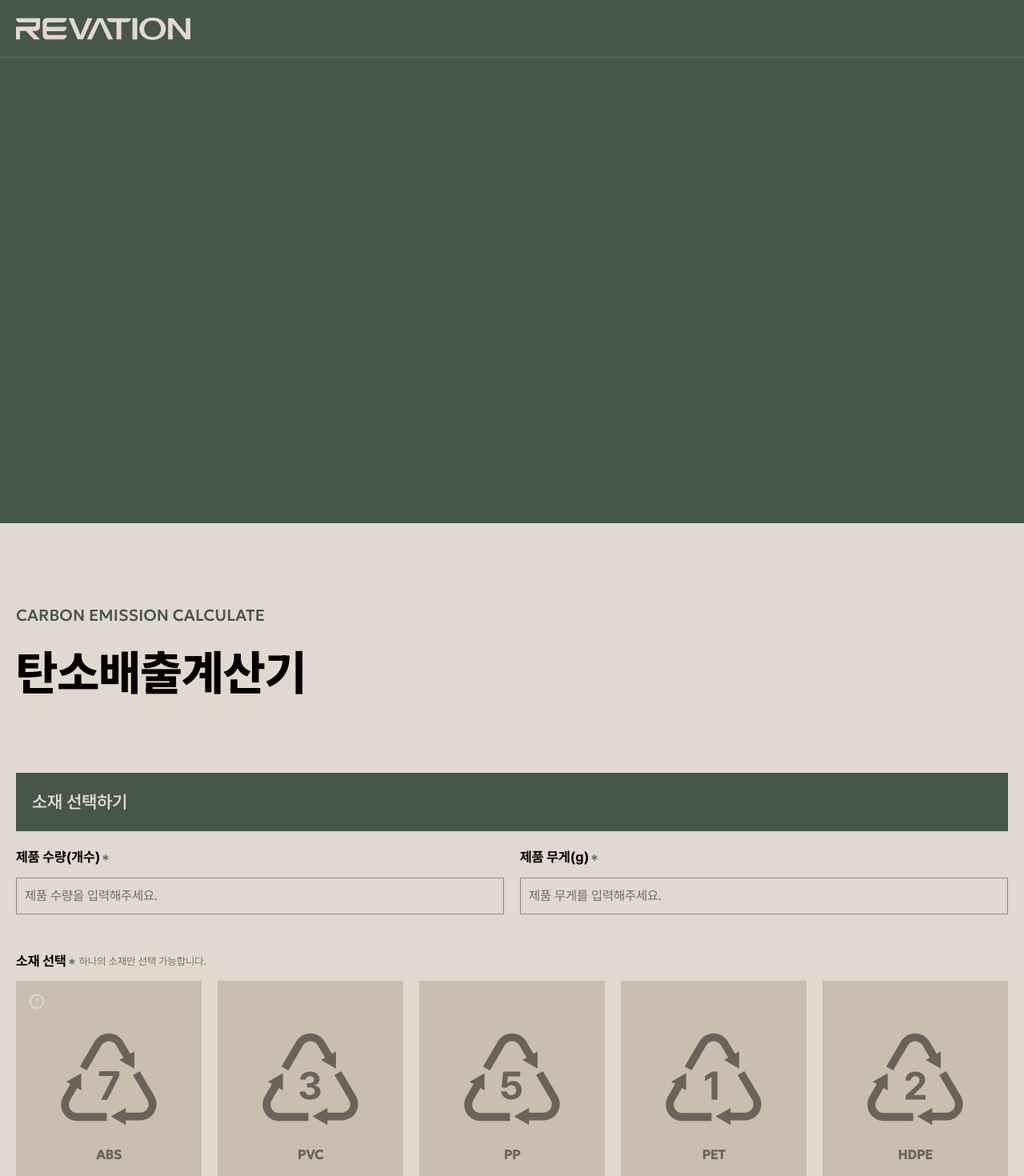
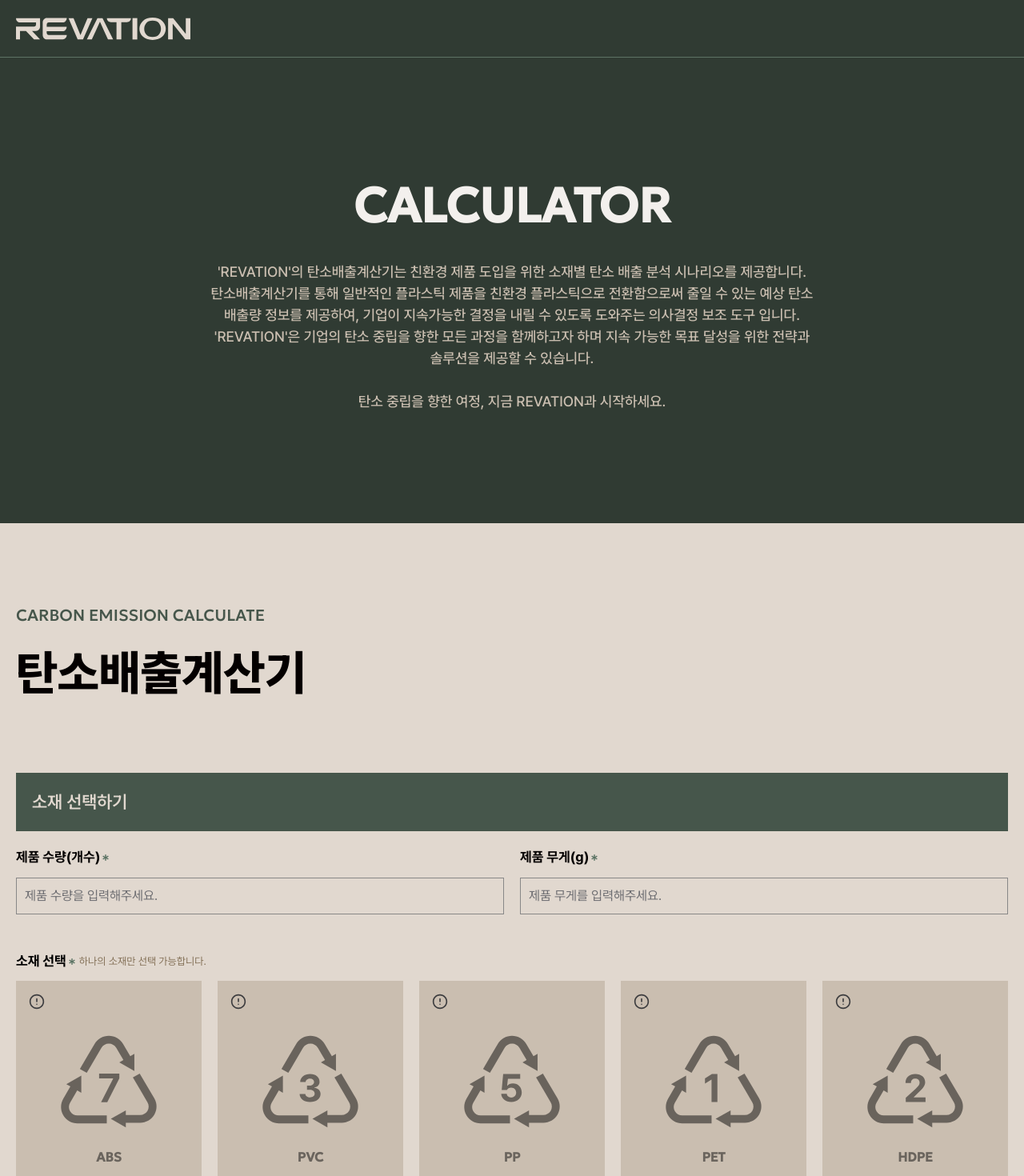
Before and after one commit to revation-custom/revation-calculator, a React (Vite) app: page / in a window 1280 px wide. Shown: the top 1470 px of the page at 80% size. Built offline with nearby package versions, Linux system fonts and the light colour scheme; no server answers.

Commit message:
fix: header content

```diff
--- a/src/App.tsx
+++ b/src/App.tsx
@@ -115,7 +115,37 @@
     <div>
       <Header />
       <div id="container" className="w-full min-w-[320px] bg-bg-100">
-        <div id="topBox" className="h-[654px] w-full bg-primary-600 pt-72" />
+        <div
+          id="topBox"
+          className="flex h-[654px] w-full bg-primary-700 pt-72 sm:justify-center"
+        >
+          <div className="mx-5 flex w-full max-w-[522px] flex-col items-start justify-center gap-6 sm:max-w-[783px] sm:items-center">
+            <Typography
+              color="text-bg-50"
+              className="sm:en-heading-lg en-heading-xs"
+            >
+              CALCULATOR
+            </Typography>
+            <Typography
+              color="text-bg-200"
+              className="sm:body-md break-keep text-left body-xs sm:text-center"
+            >
+              'REVATION'의 탄소배출계산기는 친환경 제품 도입을 위한 소재별 탄소
+              배출 분석 시나리오를 제공합니다.
+              <br />
+              탄소배출계산기를 통해 일반적인 플라스틱 제품을 친환경 플라스틱으로
+              전환함으로써 줄일 수 있는 예상 탄소 배출량 정보를 제공하여, 기업이
+              지속가능한 결정을 내릴 수 있도록 도와주는 의사결정 보조 도구
+              입니다.
+              <br />
+              'REVATION'은 기업의 탄소 중립을 향한 모든 과정을 함께하고자 하며
+              지속 가능한 목표 달성을 위한 전략과 솔루션을 제공할 수 있습니다.
+              <br />
+              <br />
+              탄소 중립을 향한 여정, 지금 REVATION과 시작하세요.
+            </Typography>
+          </div>
+        </div>
         <div
           id="titleWrapper"
           className="mx-auto flex max-w-[1560px] flex-col gap-2 px-20 pb-70 pt-60 sm:gap-3 sm:pb-80 sm:pt-100"
--- a/src/assets/icons/IcInfo.tsx
+++ b/src/assets/icons/IcInfo.tsx
@@ -6,28 +6,28 @@
     viewBox="0 0 20 20"
     fill="none"
   >
-    <g clipPath="url(#clip0_4444_1871)">
+    <g clip-path="url(#clip0_4945_3632)">
       <path
         fillRule="evenodd"
         clipRule="evenodd"
-        d="M9.99992 2.49992C5.85778 2.49992 2.49992 5.85778 2.49992 9.99992C2.49992 14.1421 5.85778 17.4999 9.99992 17.4999C14.1421 17.4999 17.4999 14.1421 17.4999 9.99992C17.4999 5.85778 14.1421 2.49992 9.99992 2.49992ZM0.833252 9.99992C0.833252 4.93731 4.93731 0.833252 9.99992 0.833252C15.0625 0.833252 19.1666 4.93731 19.1666 9.99992C19.1666 15.0625 15.0625 19.1666 9.99992 19.1666C4.93731 19.1666 0.833252 15.0625 0.833252 9.99992Z"
-        fill="#D6D6D7"
+        d="M9.99967 2.49992C5.85754 2.49992 2.49967 5.85778 2.49967 9.99992C2.49967 14.1421 5.85754 17.4999 9.99967 17.4999C14.1418 17.4999 17.4997 14.1421 17.4997 9.99992C17.4997 5.85778 14.1418 2.49992 9.99967 2.49992ZM0.833008 9.99992C0.833008 4.93731 4.93706 0.833252 9.99967 0.833252C15.0623 0.833252 19.1663 4.93731 19.1663 9.99992C19.1663 15.0625 15.0623 19.1666 9.99967 19.1666C4.93706 19.1666 0.833008 15.0625 0.833008 9.99992Z"
+        fill="#3D3D3F"
       />
       <path
         fillRule="evenodd"
         clipRule="evenodd"
-        d="M10.0001 5.83325C10.4603 5.83325 10.8334 6.20635 10.8334 6.66659V9.99992C10.8334 10.4602 10.4603 10.8333 10.0001 10.8333C9.53984 10.8333 9.16675 10.4602 9.16675 9.99992V6.66659C9.16675 6.20635 9.53984 5.83325 10.0001 5.83325Z"
-        fill="#D6D6D7"
+        d="M10.0003 5.83325C10.4606 5.83325 10.8337 6.20635 10.8337 6.66659V9.99992C10.8337 10.4602 10.4606 10.8333 10.0003 10.8333C9.54009 10.8333 9.16699 10.4602 9.16699 9.99992V6.66659C9.16699 6.20635 9.54009 5.83325 10.0003 5.83325Z"
+        fill="#3D3D3F"
       />
       <path
         fillRule="evenodd"
         clipRule="evenodd"
-        d="M9.16675 13.3333C9.16675 12.8731 9.53984 12.5 10.0001 12.5H10.0084C10.4687 12.5 10.8417 12.8731 10.8417 13.3333C10.8417 13.7936 10.4687 14.1667 10.0084 14.1667H10.0001C9.53984 14.1667 9.16675 13.7936 9.16675 13.3333Z"
-        fill="#D6D6D7"
+        d="M9.16699 13.3333C9.16699 12.8731 9.54009 12.5 10.0003 12.5H10.0087C10.4689 12.5 10.842 12.8731 10.842 13.3333C10.842 13.7936 10.4689 14.1667 10.0087 14.1667H10.0003C9.54009 14.1667 9.16699 13.7936 9.16699 13.3333Z"
+        fill="#3D3D3F"
       />
     </g>
     <defs>
-      <clipPath id="clip0_4444_1871">
+      <clipPath id="clip0_4945_3632">
         <rect width="20" height="20" fill="white" />
       </clipPath>
     </defs>
--- a/src/components/Header.tsx
+++ b/src/components/Header.tsx
@@ -3,7 +3,7 @@
 export const Header = () => {
   return (
     <div
-      className={`fixed z-10 flex h-[72px] w-full justify-start border-b border-primary-500 bg-primary-600 px-20 py-22`}
+      className={`fixed z-10 flex h-[72px] w-full justify-start border-b border-primary-500 bg-primary-700 px-20 py-22`}
     >
       <div
         className="cursor-pointer"
--- a/src/components/Tooltip.tsx
+++ b/src/components/Tooltip.tsx
@@ -2,7 +2,7 @@
 
 const Tooltip = ({ children }: { children: ReactNode }) => {
   return (
-    <div className="bg-tooltip absolute left-4 top-[43px] z-10 w-194 rounded-sm p-12">
+    <div className="absolute left-4 top-[43px] z-10 h-[96px] w-194 rounded-sm bg-tooltip p-12 leading-[18.2px] tracking-[-0.26px]">
       {children}
     </div>
   );
--- a/src/containers/ProductItem.tsx
+++ b/src/containers/ProductItem.tsx
@@ -32,13 +32,13 @@
     <div className="flex w-full flex-col items-center gap-2 md:gap-3">
       <div
         className={twMerge(
-          'flex h-192 w-280 cursor-pointer flex-col items-center justify-center gap-2 bg-url xs:w-full sm:max-w-[575px] md:h-262 md:max-w-[296px]',
+          'relative flex h-192 w-280 cursor-pointer flex-col items-center gap-2 pt-[32px] bg-url xs:w-full sm:max-w-[575px] md:h-262 md:max-w-[296px] md:pt-[36px]',
           `bg-bg-200`,
         )}
         onClick={() => onToggle(label)}
       >
         <img
-          className="mt-[20px] h-[110px] w-[110px] md:mt-[16px] md:h-[148px] md:w-[148px]"
+          className="h-[110px] w-[110px] md:mt-[16px] md:h-[148px] md:w-[148px]"
           src={SVG_OBJECT[label]}
           alt="img"
         />
@@ -49,7 +49,7 @@
           {label}
         </Typography>
         <div
-          className="absolute left-4 top-4"
+          className="z-100 absolute left-4 top-4"
           onMouseEnter={() => setHoveringTooltip(true)}
           onMouseLeave={() => setHoveringTooltip(false)}
         >
--- a/tailwind.config.js
+++ b/tailwind.config.js
@@ -113,6 +113,16 @@
         },
       };
       const newFontUtilities = {
+        '.en-heading-lg': {
+          fontFamily: 'geologica',
+          fontSize: '3.75rem',
+          fontWeight: '800',
+        },
+        '.en-heading-xs': {
+          fontFamily: 'geologica',
+          fontSize: '1.75rem',
+          fontWeight: '800',
+        },
         '.heading-lg': {
           fontFamily: 'pretendard',
           fontSize: '3.75rem',
@@ -172,6 +182,11 @@
           fontFamily: 'pretendard',
           fontSize: '1rem',
           fontWeight: '600',
+        },
+        '.body-md': {
+          fontFamily: 'pretendard',
+          fontSize: '1.125rem',
+          fontWeight: '500',
         },
         '.body-sm': {
           fontFamily: 'pretendard',
--- a/vite.config.ts
+++ b/vite.config.ts
@@ -4,6 +4,6 @@
 // https://vitejs.dev/config/
 export default defineConfig({
   plugins: [react()],
-  // base: '/kr/calculator',
-  base: '/',
+  base: '/kr/calculator',
+  // base: '/',
 });
```
